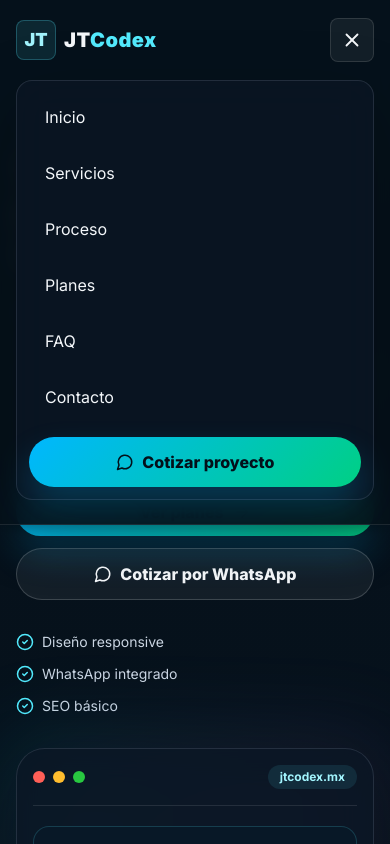
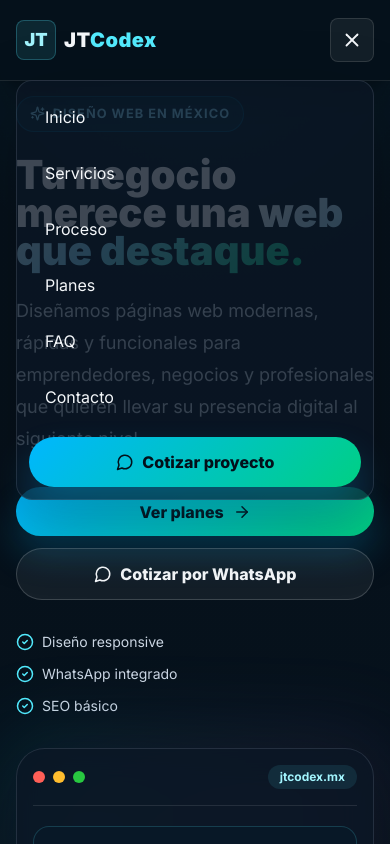
Before and after one commit to Dark66711/JTCODEX, a Next.js app: page / in a window 390 px wide. Both pictures are taken after a click on the button "Abrir menú". Shown: the top 844 px of the page. Built offline with nearby package versions, Linux system fonts and the light colour scheme.

Commit message:
Fix closed mobile menu overlay

```diff
--- a/components/Header.tsx
+++ b/components/Header.tsx
@@ -71,7 +71,7 @@ export function Header() {
 
       <div
         id="mobile-menu"
-        className={`lg:hidden ${isOpen ? "pointer-events-auto opacity-100" : "pointer-events-none opacity-0"} transition-opacity`}
+        className={`absolute inset-x-0 top-full lg:hidden ${isOpen ? "pointer-events-auto opacity-100" : "pointer-events-none opacity-0"} transition-opacity`}
       >
         <div className="container-page pb-6">
           <nav className="glass-panel grid gap-2 rounded-2xl p-3" aria-label="Navegación móvil">
```
